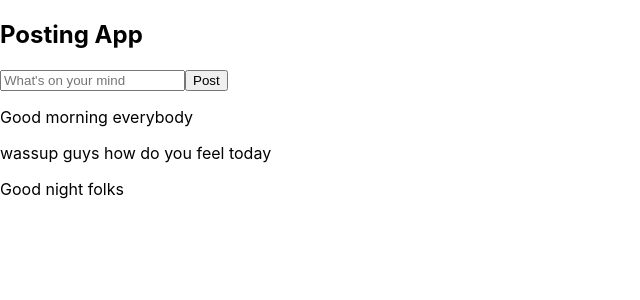
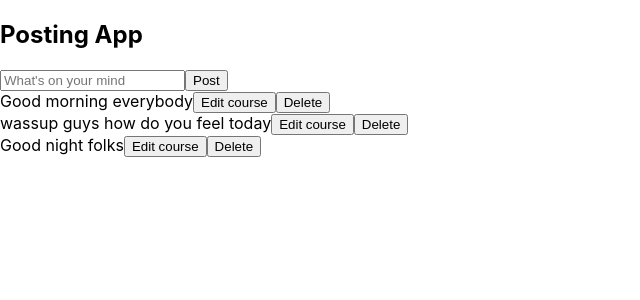
Before and after one commit to Mesmoudi13/Posting-App, a React (Create React App) app: page / in a window 1280 px wide. Shown: the top 300 px of the page, without its empty margins (0-640 px from the left). Built offline with nearby package versions, Linux system fonts and the light colour scheme.

Commit message:
Delete post function

```diff
--- a/src/App.js
+++ b/src/App.js
@@ -24,16 +24,24 @@ class App extends Component{
     e.preventDefault()
     let current = this.state.current
     let posts = this.state.posts
-    posts.push({content : current})
+    posts.unshift({content : current})
     this.setState({
       posts : posts,
       current : ''
     })
   }
+
+  deletePost = (index) =>{
+     let posts = this.state.posts;
+     posts.splice(index,1);
+     this.setState({
+     posts : posts
+     })
+  }
   render(){
     const {posts}= this.state;
     const postList = posts.map((post, index) =>{
-      return <PostList post={post} key={index} />
+      return <PostList post={post} key={index} index={index} deletePost={this.deletePost}/>
     })
     return(
       <div className="App">
--- a/src/Components/PostList/PostList.js
+++ b/src/Components/PostList/PostList.js
@@ -4,9 +4,13 @@ class PostList extends Component {
     render(){
         return(
             <Fragment>
-                <p>
-                    {this.props.post.content}
-                </p>
+                <div>
+                   <span>
+                      {this.props.post.content}
+                   </span>
+                   <button>Edit course</button>
+                   <button onClick={() =>this.props.deletePost(this.props.index)}>Delete</button>
+                </div>
             </Fragment>
         )
     }
```
